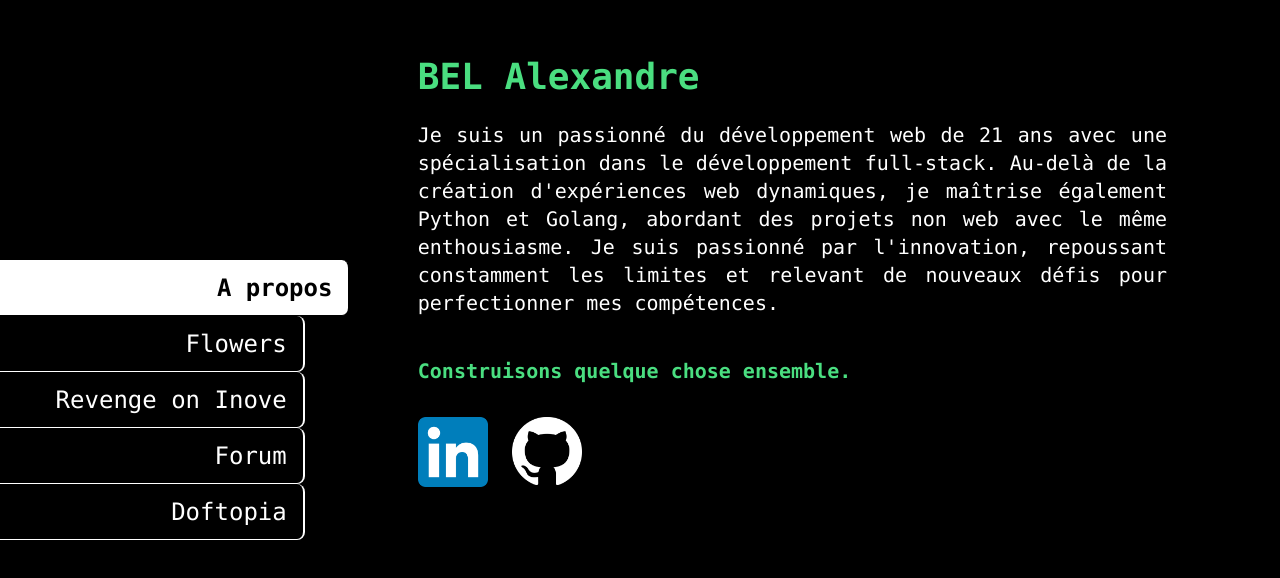
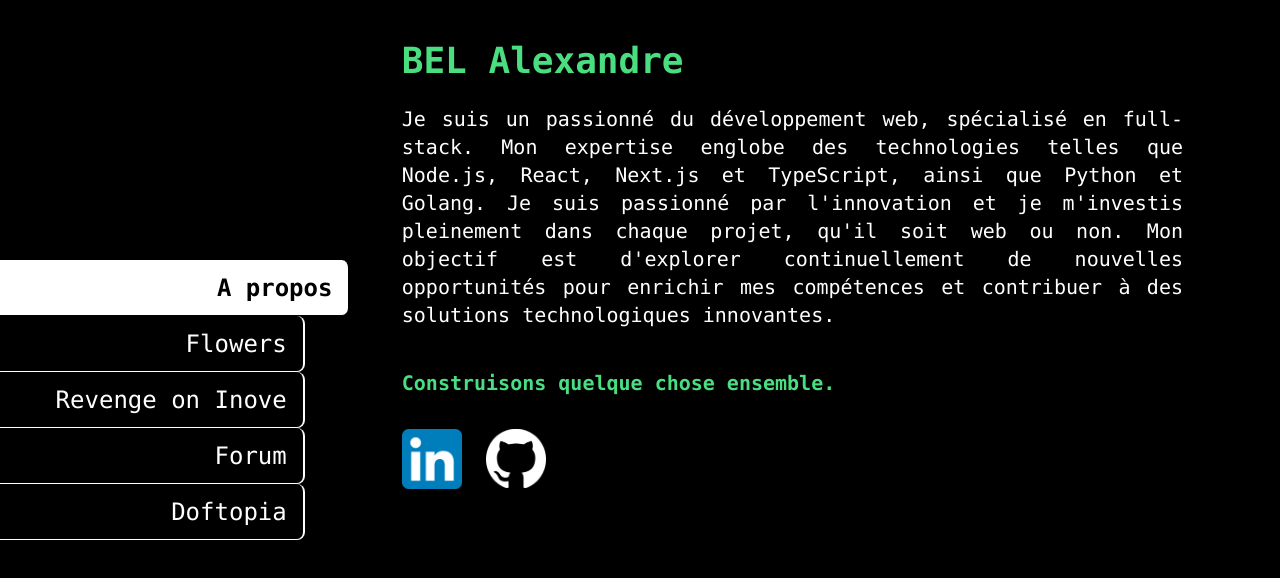
Before and after one commit to FLIzze/portfolio, a Next.js app: page / in a window 1280 px wide. Shown: the top 578 px of the page. Built offline with nearby package versions, Linux system fonts and the light colour scheme.

Commit message:
updated about

```diff
--- a/src/app/components/about/page.tsx
+++ b/src/app/components/about/page.tsx
@@ -5,16 +5,16 @@ const About = () => {
     return (
         <div>
             <div className="text-xl w-full mt-10">
-                    <div className="mx-24 bg-black h-fit p-4 rounded-sm border border-black">
+                <div className="mx-24 h-fit rounded-sm border border-black">
                 <p className="mb-6 text-4xl font-bold text-green-400">BEL Alexandre</p>
-                    <p className="text-justify">Je suis un passionné du développement web de 21 ans avec une spécialisation dans le développement full-stack. Au-delà de la création d'expériences web dynamiques, je maîtrise également Python et Golang, abordant des projets non web avec le même enthousiasme. Je suis passionné par l'innovation, repoussant constamment les limites et relevant de nouveaux défis pour perfectionner mes compétences.</p>
+                <p className="text-justify">Je suis un passionné du développement web, spécialisé en full-stack. Mon expertise englobe des technologies telles que Node.js, React, Next.js et TypeScript, ainsi que Python et Golang. Je suis passionné par l'innovation et je m'investis pleinement dans chaque projet, qu'il soit web ou non. Mon objectif est d'explorer continuellement de nouvelles opportunités pour enrichir mes compétences et contribuer à des solutions technologiques innovantes.</p>
                 <p className="mt-10 font-bold text-green-400">Construisons quelque chose ensemble.</p>
                 <div className="flex gap-6">
                     <a href="https://www.linkedin.com/in/abel0/" target="blank">
-                            <Image src="/linkedin.png" alt="linkedin" className="mt-8 object-contain" width={70} height={70}/>
+                        <Image src="/linkedin.png" alt="linkedin" className="mt-8 object-contain" width={60} height={60}/>
                     </a>
                     <a href="https://github.com/flizze" target="blank">
-                            <Image src="/github.png" alt="github" className="mt-8 object-contain" width={70} height={70}/>
+                        <Image src="/github.png" alt="github" className="mt-8 object-contain" width={60} height={60}/>
                     </a>
                 </div>
                 </div>
--- a/src/app/components/doftopia/page.tsx
+++ b/src/app/components/doftopia/page.tsx
@@ -3,7 +3,7 @@ import Image from "next/image";
 const Doftopia = () => {
     return (
         <div>
-            <div className="px-20 h-screen overflow-y-auto mt-10">
+            <div className="px-24 h-screen overflow-y-auto mt-10">
                 <h1 className="text-4xl flex font-bold text-green-400 w-fit hover:border-b-0">Doftopia</h1>
                 <p className="my-6 text-xl">Wiki dofus. Realisé en <a className="text-green-400">nextjs</a> <a className="text-green-400">typescript</a> avec une base de données <a className="text-green-400">MySQL</a> ainsi qu'un <a className="text-green-400">API</a>.</p>
                 <div className="text-2xl">
```
Also changed, not shown: public/bg-test.jpg (added). Lines whose indentation alone changed are shown as unchanged.
